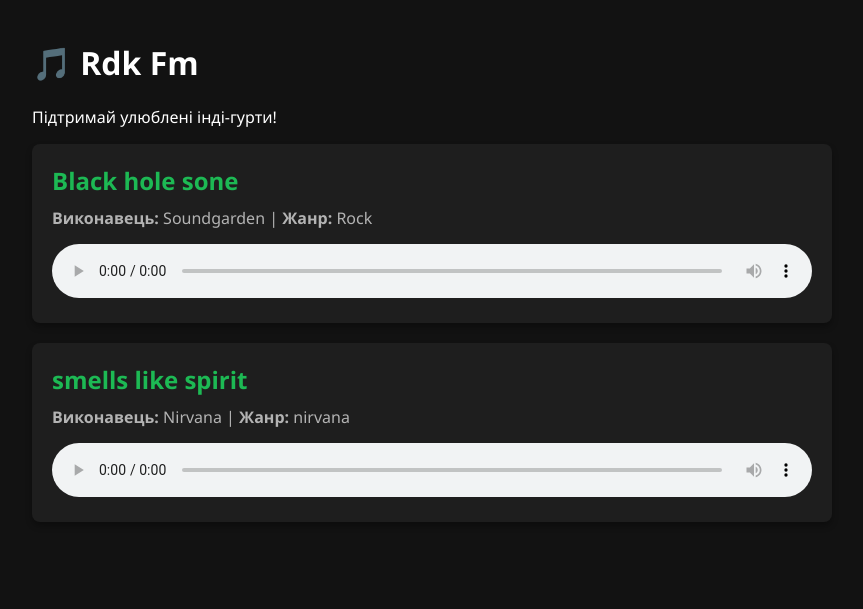
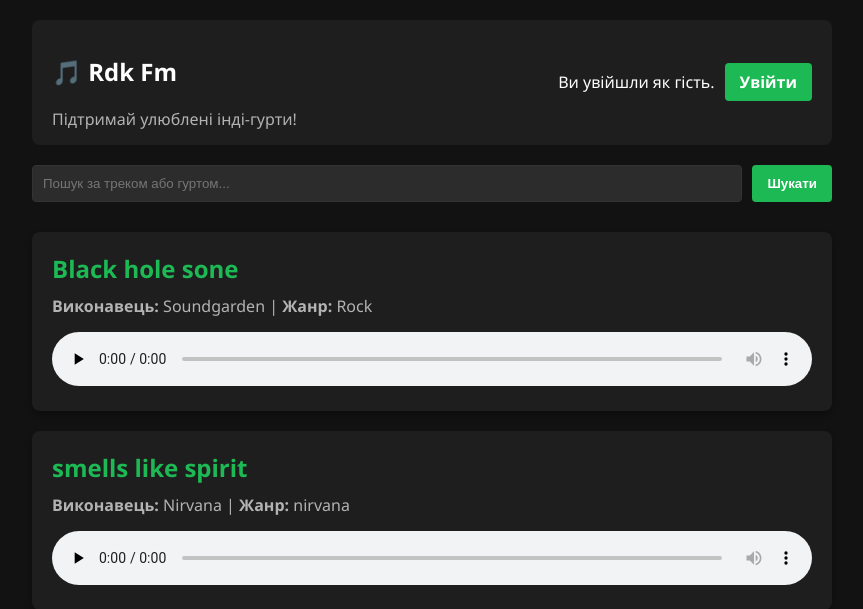
Before and after one commit to Reddit00/RDK-FM, a Django app: page / in a window 1280 px wide. Shown: the top 609 px of the page, without its empty margins (208-1071 px from the left). Run offline with Django 4.2, Linux system fonts and the light colour scheme; data comes from the database, SQL or seed files in the repository; both versions use the stored data as it was after the commit.

Commit message:
додав трекi

```diff
--- a/templates/music/home.html
+++ b/templates/music/home.html
@@ -36,12 +36,60 @@
             width: 100%;
             outline: none;
         }
+        /* Стилі для панелі навігації */
+        .top-nav {
+            background-color: #1e1e1e;
+            padding: 15px 20px;
+            border-radius: 8px;
+            margin-bottom: 20px;
+            display: flex;
+            justify-content: space-between;
+            align-items: center;
+        }
+        .btn {
+            padding: 8px 15px;
+            border-radius: 4px;
+            text-decoration: none;
+            color: white;
+            font-weight: bold;
+        }
+        .btn-green { background-color: #1db954; }
+        .btn-gray { background-color: #555; }
+        .btn-admin { background-color: #e23636; }
     </style>
 </head>
 <body>
     <div class="container">
-        <h1>🎵 Rdk Fm</h1>
-        <p>Підтримай улюблені інді-гурти!</p>
+
+        <div class="top-nav">
+            <div>
+                <h2>🎵 Rdk Fm</h2>
+                <span style="color: #b3b3b3;">Підтримай улюблені інді-гурти!</span>
+            </div>
+
+            <div style="display: flex; gap: 10px; align-items: center;">
+                {% if user.is_authenticated %}
+                    <span style="color: #1db954; font-weight: bold;">Привіт, {{ user.username }}!</span>
+                    {% if user.is_staff %}
+                        <a href="{% url 'admin:index' %}" class="btn btn-admin">⚙️ Адмін-панель (Додати трек)</a>
+                    {% endif %}
+                {% else %}
+                    <span>Ви увійшли як гість.</span>
+                    <a href="{% url 'admin:index' %}" class="btn btn-green">Увійти</a>
+                {% endif %}
+            </div>
+        </div>
+
+        <form method="GET" action="{% url 'home' %}" style="margin-bottom: 30px; display: flex; gap: 10px;">
+            <input type="text" name="q" value="{{ query }}" placeholder="Пошук за треком або гуртом..."
+                   style="flex-grow: 1; padding: 10px; border-radius: 4px; border: 1px solid #333; background-color: #2c2c2c; color: white;">
+
+            <button type="submit" class="btn btn-green" style="border: none; cursor: pointer;">Шукати</button>
+
+            {% if query %}
+                <a href="{% url 'home' %}" class="btn btn-gray">Скинути</a>
+            {% endif %}
+        </form>
 
         {% for track in tracks %}
             <div class="track-card">
@@ -52,15 +100,20 @@
                 </div>
 
                 {% if track.audio_file %}
-                    <audio controls>
+                    <audio controls preload="none">
                         <source src="{{ track.audio_file.url }}" type="audio/mpeg">
                         Ваш браузер не підтримує аудіо елемент.
                     </audio>
+                {% else %}
+                    <p><em>Аудіофайл тимчасово недоступний</em></p>
                 {% endif %}
             </div>
         {% empty %}
-            <p>У медіатеці поки немає треків. Зайдіть в адмін-панель, щоб додати перші композиції!</p>
+            <div class="track-card">
+                <p>У медіатеці поки немає треків або за вашим пошуком нічого не знайдено.</p>
+            </div>
         {% endfor %}
+
     </div>
 </body>
 </html>
```
Also changed, not shown: apps/music/migrations/0001_initial.py (added), apps/music/migrations/__init__.py (added), db.sqlite3, 3 other files.
